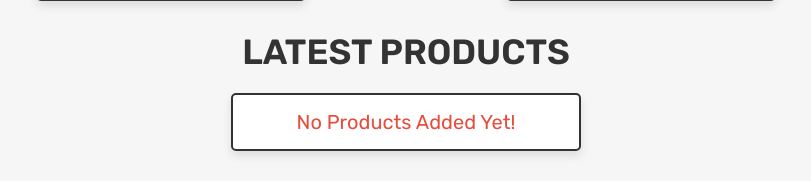
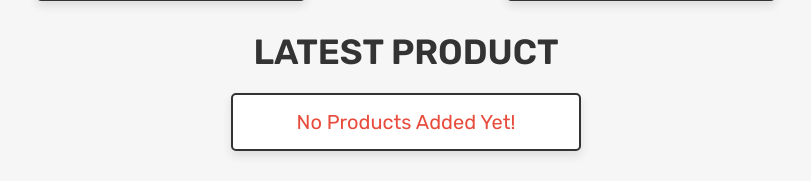
Before and after one commit to Ujjawalkumar1/grocery-_store_onlile, a PHP site: page /home.php in a window 1280 px wide. Shown: the part 1128-1310 px from the top of the page, without its empty margins (234-1045 px from the left). Run offline with PHP 8.4, Linux system fonts and the light colour scheme; the visitor is signed in with stand-in values (Sample User, id 1); data that the repository does not hold is empty; some libraries are stand-ins or nearby versions.

Commit message:
Update home.php

```diff
--- a/home.php
+++ b/home.php
@@ -162,7 +162,7 @@ s</span>
 
 <section class="products">
 
-   <h1 class="title">latest products</h1>
+   <h1 class="title">latest product</h1>
 
    <div class="box-container">
 
```
